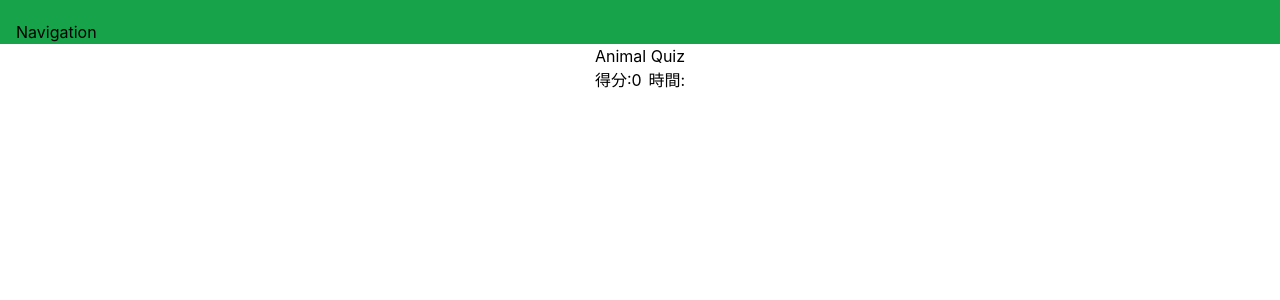
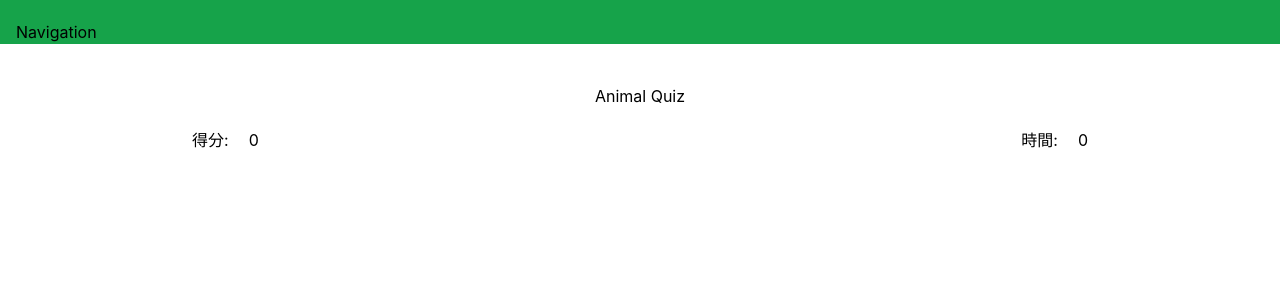
Before and after one commit to yunningtseng/animal-quiz, a React (Create React App) app: page /quiz/personal in a window 1280 px wide. Shown: the top 300 px of the page. Built offline with nearby package versions, Linux system fonts and the light colour scheme; no server answers; the database is empty.

Commit message:
- feat: toogle answer in quiz and adjust layout

```diff
--- a/src/components/quiz/ChooseQuiz.tsx
+++ b/src/components/quiz/ChooseQuiz.tsx
@@ -4,7 +4,7 @@ function ChooseQuiz() {
   return (
     <div>
       <Link to="/quiz/personal">
-        <button type="button" className="mr-2">
+        <button type="button" className="mr-10">
           單人競賽
         </button>
       </Link>
--- a/src/components/quiz/OptionBox.tsx
+++ b/src/components/quiz/OptionBox.tsx
@@ -1,10 +1,11 @@
-import { useRef } from 'react';
-import { useAppDispatch } from '../../hooks/redux';
+import { useAppSelector, useAppDispatch } from '../../hooks/redux';
+import { QuizState, toggleAnswer } from '../../store/quizSlice';
 import { Option } from '../../types/question';
 
 interface OptionBoxProps {
   option: Option;
   questionType: string;
+  index: number;
 }
 
 const inputType: { [key: string]: string } = {
@@ -13,31 +14,20 @@ const inputType: { [key: string]: string } = {
   trueFalse: 'radio',
 };
 
-function OptionBox({ option, questionType }: OptionBoxProps) {
-  // const dispatch = useAppDispatch();
-
-  // const responseRef = useRef<HTMLInputElement | null>(null);
-  // const responseRef = useRef<Response>({
-  //   id: 'xxx',
-  //   userName: 'xxx',
-  // } as Response);
-
-  // function saveAnswer() {
-  //   const answer: Answer = {
-  //     answer: 4,
-  //     correct: true,
-  //     questionId: 'xxx',
-  //   };
-  //   responseRef.current.data.push(answer);
-  // }
+function OptionBox({ option, questionType, index }: OptionBoxProps) {
+  const quiz: QuizState = useAppSelector((state) => state.quiz);
+  const dispatch = useAppDispatch();
 
   return (
     <div className="flex items-center">
-      <input
-        type={inputType[questionType]}
-        name={inputType[questionType]}
-        // ref={responseRef}
+      <div
+        className={`w-4 h-4 border-2 border-black mr-3 ${
+          quiz.currentAnswer.includes(index) ? 'bg-black' : 'bg-white'
+        }`}
+        onClick={() => dispatch(toggleAnswer(index))}
+        aria-hidden="true"
       />
+
       {option.name}
       {option.pic === '' ? (
         <div />
--- a/src/components/quiz/PersonalQuiz.tsx
+++ b/src/components/quiz/PersonalQuiz.tsx
@@ -12,21 +12,14 @@ function PersonalQuiz() {
   }, [dispatch]);
 
   return (
-    <div>
-      <div>Animal Quiz</div>
-      <div className="flex justify-between">
-        <div>
-          得分:
-          {quiz.score}
-        </div>
-        <div>時間:</div>
-      </div>
+    <div className="flex justify-center">
+      {quiz.qId !== quiz.questionLength && (
+        <div className="w-96 md:w-150 lg:w-225 mt-5 flex flex-col justify-start">
+          {quiz.question.type && <QuizBox />}
 
-      {quiz.qId !== quiz.questionLength && (
-        <div>
-          {!quiz.checkAnswer && <p>{quiz.correct ? '答對囉' : '答錯囉'}</p>}
-
-          {quiz.question.type && <QuizBox />}
+          <div className="mt-5">
+            {!quiz.checkAnswer && <p>{quiz.correct ? '答對囉' : '答錯囉'}</p>}
+          </div>
         </div>
       )}
     </div>
--- a/src/components/quiz/QuestionBox.tsx
+++ b/src/components/quiz/QuestionBox.tsx
@@ -5,7 +5,7 @@ function QuestionBox() {
   const question: Question = useAppSelector((state) => state.quiz.question);
 
   return (
-    <div className="mb-4">
+    <div className="">
       <p>
         <span />
         {'Q: '}
--- a/src/components/quiz/QuizBox.tsx
+++ b/src/components/quiz/QuizBox.tsx
@@ -8,16 +8,23 @@ function QuizBox() {
   const question: Question = useAppSelector((state) => state.quiz.question);
 
   return (
-    <div>
+    <div className="w-md sm:w-lg lg:w-4xl mt-5">
       <QuestionBox />
 
-      <div className="flex flex-wrap">
+      <div className="mt-5">
         {question.options.map((option, index) => (
-          <OptionBox key={index} option={option} questionType={question.type} />
+          <OptionBox
+            key={index}
+            option={option}
+            questionType={question.type}
+            index={index}
+          />
         ))}
       </div>
 
-      <ControlBar />
+      <div className="mt-5">
+        <ControlBar />
+      </div>
     </div>
   );
 }
--- a/src/components/quizResult/RecordBox.tsx
+++ b/src/components/quizResult/RecordBox.tsx
@@ -9,20 +9,24 @@ interface RecordBoxProps {
 
 function RecordBox({ record, question }: RecordBoxProps) {
   return (
-    <div>
+    <div className="mt-3">
       {record.correct ? '(O)' : '(X)'}
-      <div>
+      <div className="items-center">
         <div className="flex">
           Q:
           {question.title}
         </div>
 
-        <div className="flex">
+        <div className="flex items-center">
           A:
           {question.options.map((option, index) => (
-            <div key={index}>
+            <div key={index} className="ml-0.5">
               {question.answer.includes(index) && (
-                <OptionBox option={option} questionType={question.type} />
+                <OptionBox
+                  option={option}
+                  questionType={question.type}
+                  index={index}
+                />
               )}
             </div>
           ))}
--- a/src/pages/QuizPage.tsx
+++ b/src/pages/QuizPage.tsx
@@ -1,13 +1,32 @@
 import { useParams } from 'react-router-dom';
+import { useAppSelector } from '../hooks/redux';
+import { QuizState } from '../store/quizSlice';
 import PersonalQuiz from '../components/quiz/PersonalQuiz';
 
 function QuizPage() {
   const { type } = useParams();
+  const quiz: QuizState = useAppSelector((state) => state.quiz);
 
   return (
-    <div className="w-screen flex flex-col justify-center items-center">
-      {type === 'personal' && <PersonalQuiz />}
-      {/* {type === 'time' && <TimeQuiz />} */}
+    <div className="w-screen mt-10">
+      <div>
+        <div className="text-center">Animal Quiz</div>
+        <div className="w-96 md:w-150 lg:w-225 flex mt-5 mx-auto justify-between">
+          <div className="mr-20">
+            <span className="mr-5">得分:</span>
+            {quiz.score}
+          </div>
+          <div>
+            <span className="mr-5">時間:</span>
+            {quiz.score}
+          </div>
+        </div>
+      </div>
+
+      <div className="w-xs sm:w-lg lg:w-4xl">
+        {type === 'personal' && <PersonalQuiz />}
+        {/* {type === 'time' && <TimeQuiz />} */}
+      </div>
     </div>
   );
 }
--- a/src/pages/SelectQuizPage.tsx
+++ b/src/pages/SelectQuizPage.tsx
@@ -2,7 +2,7 @@ import ChooseQuiz from '../components/quiz/ChooseQuiz';
 
 function SelectQuizPage() {
   return (
-    <div className="w-screen flex flex-col justify-center items-center">
+    <div className="w-screen flex flex-col justify-center items-center mt-10">
       <ChooseQuiz />
     </div>
   );
--- a/src/store/quizSlice.ts
+++ b/src/store/quizSlice.ts
@@ -14,6 +14,7 @@ export interface QuizState {
   score: number;
   response: Response;
   correct: boolean;
+  currentAnswer: number[];
 }
 
 const initialState: QuizState = {
@@ -25,6 +26,7 @@ const initialState: QuizState = {
   score: 0,
   response: {} as Response,
   correct: false,
+  currentAnswer: [],
 };
 
 const quizSlice = createSlice({
@@ -52,10 +54,19 @@ const quizSlice = createSlice({
       };
       state.response = response;
     },
+    // - toggle answer
+    toggleAnswer: (state: QuizState, action: PayloadAction<number>) => {
+      const toggleAnswer = action.payload;
+      const index = state.currentAnswer.indexOf(toggleAnswer);
+      if (index !== -1) {
+        state.currentAnswer.splice(index, 1);
+      } else {
+        state.currentAnswer.push(toggleAnswer);
+      }
+    },
     confirmAnswer: (state: QuizState, action: PayloadAction<number[]>) => {
       const answer = action.payload;
       const correctAnswer = state.question.answer;
-
       // - 判斷回答對錯
       let correct = answer.length === correctAnswer.length;
       if (correct) {
@@ -86,6 +97,7 @@ const quizSlice = createSlice({
       state.qId += 1;
       state.question = state.questionList[state.qId];
       state.checkAnswer = true;
+      state.currentAnswer = [];
     },
     setResponseScoreAndTotalTime: (state: QuizState) => {
       // TODO score totalTime
@@ -98,6 +110,7 @@ export const {
   setQuestionList,
   setResponse,
   startQuiz,
+  toggleAnswer,
   confirmAnswer,
   nextQuestion,
   setResponseScoreAndTotalTime,
--- a/tailwind.config.js
+++ b/tailwind.config.js
@@ -1,8 +1,13 @@
 /** @type {import('tailwindcss').Config} */
 module.exports = {
-  content: ["./src/**/*.{js,jsx,ts,tsx}"],
+  content: ['./src/**/*.{js,jsx,ts,tsx}'],
   theme: {
-    extend: {}
+    extend: {
+      width: {
+        150: '38rem',
+        225: '56rem',
+      },
+    },
   },
-  plugins: []
+  plugins: [],
 };
```
